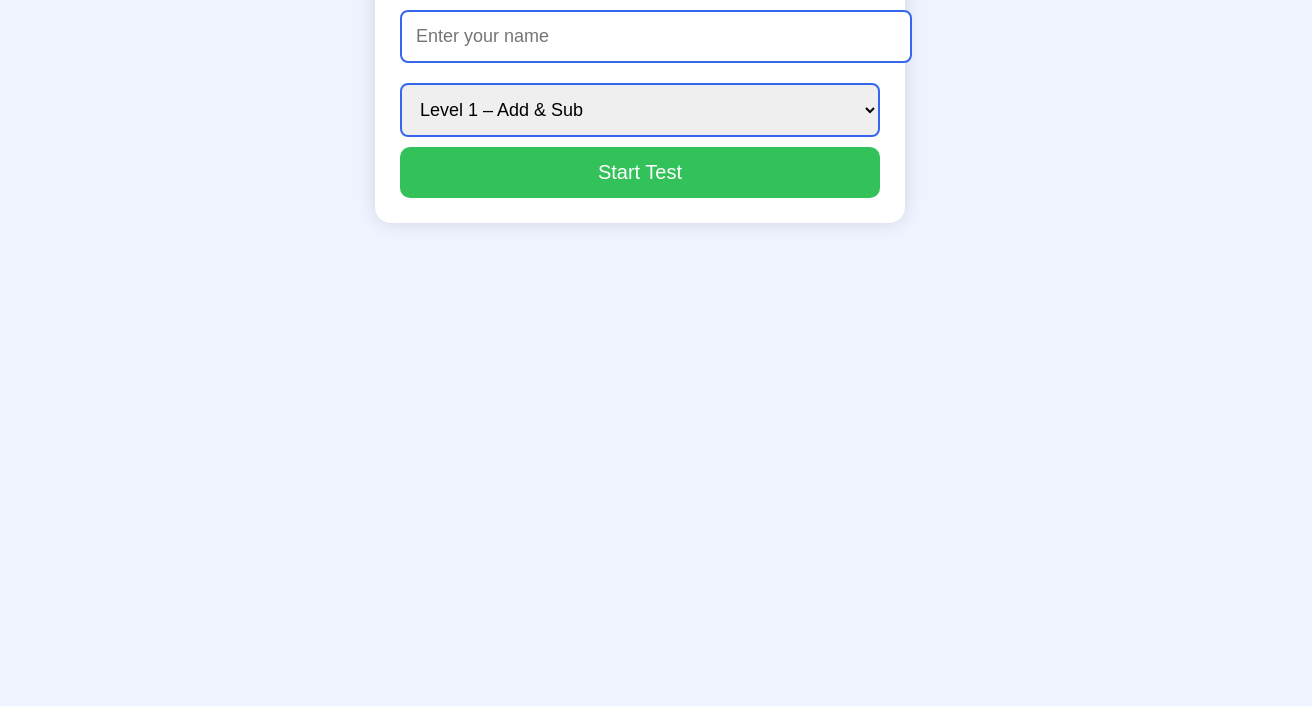
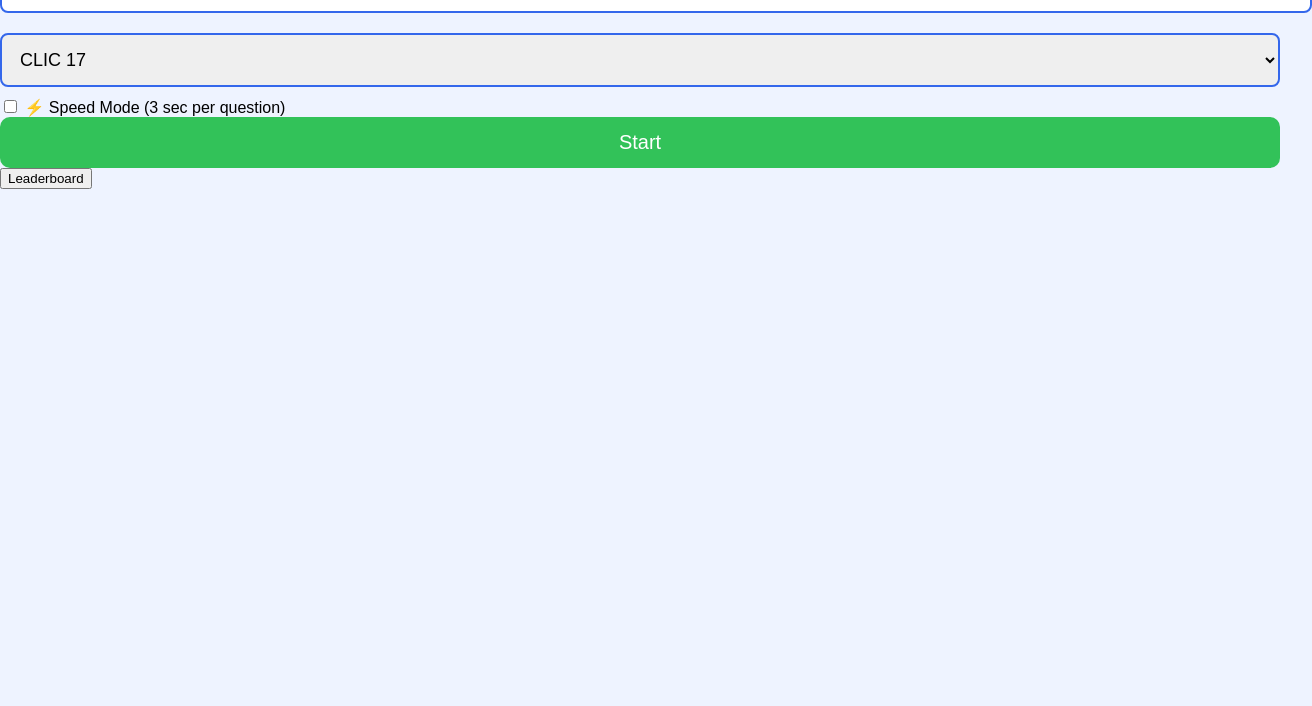
Before and after one commit to Soupmax22/COPEM-test, a plain HTML site: page index.html in a window 1280 px wide. Shown: the part 119-825 px from the top of the page, 1312 px wide, since content can reach past the window. After the commit the page ends 800 px from the top, so only its background shows below. Drawn offline with nearby package versions, Linux system fonts and the light colour scheme.

Commit message:
Update title and options in index.html

```diff
--- a/index.html
+++ b/index.html
@@ -1,29 +1,47 @@
 <!DOCTYPE html>
 <html>
 <head>
-    <title>COPEM Maths Test</title>
+    <title>COPEM Super Maths</title>
     <link rel="stylesheet" href="style.css">
+    <script src="https://cdn.jsdelivr.net/npm/canvas-confetti@1.6.0/dist/confetti.browser.min.js"></script>
 </head>
 <body>
 
-<div class="wrapper">
-    <div class="container">
+<div class="screen">
+    <div class="panel">
 
-        <h1 class="title">COPEM Maths Test</h1>
+        <h1 class="title">COPEM Super Maths</h1>
 
         <div id="setup">
-            <input id="username" class="input" placeholder="Enter your name">
+
+            <input id="username" class="input" placeholder="Your name">
 
             <select id="level" class="input">
-                <option value="1">Level 1 – Add & Sub</option>
-                <option value="2">Level 2 – Multiply & Divide</option>
-                <option value="3">Level 3 – Mixed CLIC</option>
-                <option value="4">Level 4 – Two Step</option>
-                <option value="5">Level 5 – Fractions</option>
-                <option value="6">Level 6 – Algebra</option>
+                <option value="clic17">CLIC 17</option>
+                <option value="clic18">CLIC 18</option>
+                <option value="clic19">CLIC 19</option>
+                <option value="clic20">CLIC 20</option>
+                <option value="clic21">CLIC 21</option>
+                <option value="clic22">CLIC 22</option>
+
+                <option value="safe14">SAFE 14</option>
+                <option value="safe15">SAFE 15</option>
+                <option value="safe16">SAFE 16</option>
+                <option value="safe17">SAFE 17</option>
+                <option value="safe18">SAFE 18</option>
+                <option value="safe19">SAFE 19</option>
+                <option value="safe20">SAFE 20</option>
+
+                <option value="mix">MIX — Big Maths style</option>
             </select>
 
-            <button class="start-btn" onclick="startTest()">Start Test</button>
+            <label class="speed-label">
+                <input type="checkbox" id="speedMode">
+                ⚡ Speed Mode (3 sec per question)
+            </label>
+
+            <button class="start-btn" onclick="startTest()">Start</button>
+            <button class="leader-btn" onclick="openLeaderboard()">Leaderboard</button>
         </div>
 
         <div id="quiz" class="hidden"></div>
```
